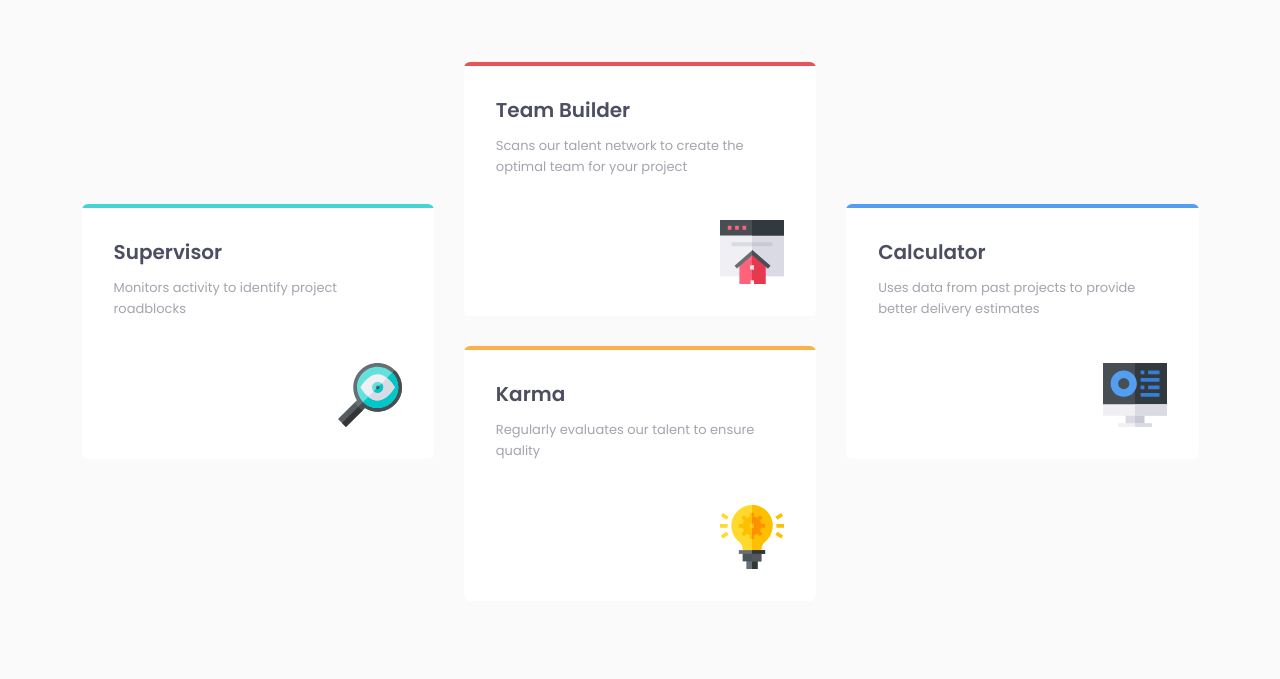
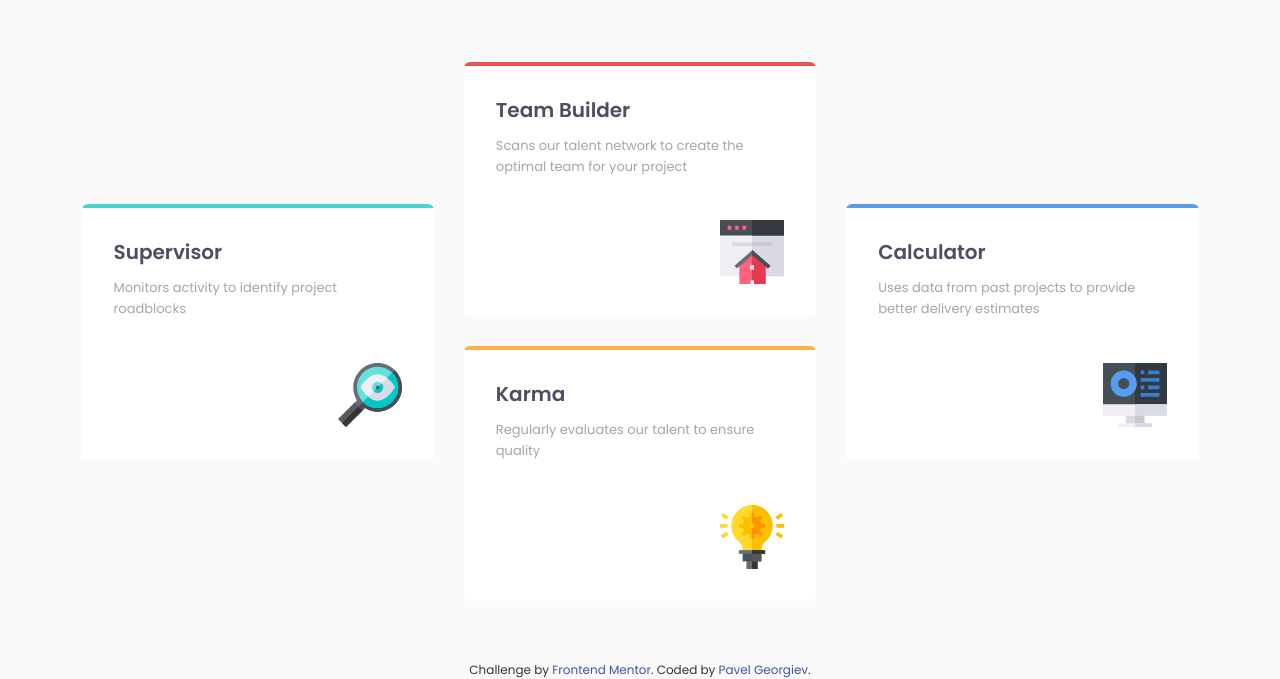
Before and after one commit to iPavelGeorgiev/four-card-feature-section, a website: page src/index.html in a window 1280 px wide. Shown: the part 242-921 px from the top of the page. Drawn offline with Linux system fonts and the light colour scheme.

Commit message:
Add attribution component

```diff
--- a/src/index.html
+++ b/src/index.html
@@ -52,5 +52,10 @@
       </div>
     </section>
   </main>
+  <footer class="attribution">
+    Challenge by <a href="https://www.frontendmentor.io/challenges/four-card-feature-section-weK1eFYK"
+      target="_blank">Frontend Mentor</a>.
+    Coded by <a href="https://github.com/iPavelGeorgiev">Pavel Georgiev</a>.
+  </footer>
 </body>
 </html>
--- a/src/scss/base/_base.scss
+++ b/src/scss/base/_base.scss
@@ -6,6 +6,7 @@
 }
 
 body {
+  position: relative;
   font-family: vars.$font-family-base;
   font-size: vars.$font-size-base;
   font-weight: vars.$font-weight-normal;
--- /dev/null
+++ b/src/scss/components/_attribution.scss
@@ -0,0 +1,15 @@
+@use "../abstracts/colors";
+
+.attribution {
+  position: absolute;
+  left: 0;
+  right: 0;
+  bottom: 0;
+  text-align: center;
+  font-size: 12px;
+  color: #333;
+
+  a {
+    color: #3e52a3;
+  }
+}
--- a/src/scss/main.scss
+++ b/src/scss/main.scss
@@ -5,3 +5,4 @@
 @use "./abstracts/breakpoints";
 @use "./components/tools";
 @use "./components/card";
+@use "./components/attribution";
```
Also changed, not shown: src/css/main.css.
